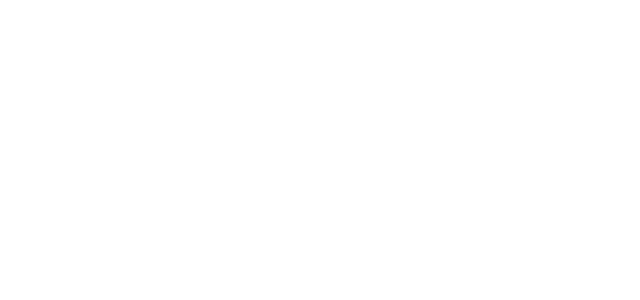
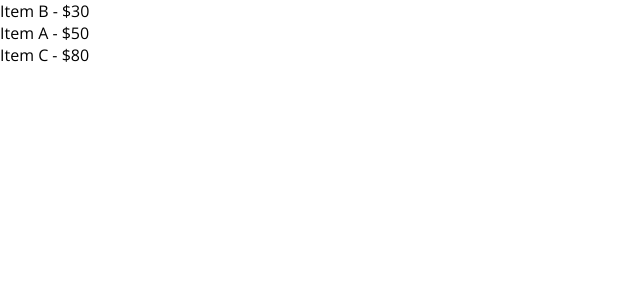
Before and after one commit to Imanda03/MacroStay, a React (Create React App) app: page /test in a window 1280 px wide. Before the commit this address had no page. Shown: the top 300 px of the page, without its empty margins (0-640 px from the left). Built offline with nearby package versions, Linux system fonts and the light colour scheme.

Commit message:
heapsort algorithm

```diff
--- a/src/App.js
+++ b/src/App.js
@@ -5,11 +5,13 @@
 import Login from "./pages/login/Login";
 import Register from "./pages/register/Register";
 import UserProfile from "./pages/userProfile/UserProfile";
+import Test from "./test/test";
 
 function App() {
   return (
     <BrowserRouter>
       <Routes>
+        <Route path="/test" element={<Test />} />
         <Route path="/" element={<Home />} />
         <Route path="/hotels" element={<List />} />
         <Route path="/hotels/:id" element={<Hotel />} />
--- a/src/components/searchItem/SearchItem.jsx
+++ b/src/components/searchItem/SearchItem.jsx
@@ -1,7 +1,57 @@
 import { Link } from "react-router-dom";
 import "./searchItem.css";
+import React, { useState, useEffect } from "react";
 
 const SearchItem = ({ item }) => {
+  const initialData = [
+    { name: "Item A", price: 50 },
+    { name: "Item B", price: 30 },
+    { name: "Item C", price: 80 },
+    // Add more items as needed
+  ];
+
+  const [data, setData] = useState(initialData);
+
+  const heapify = (arr, n, i) => {
+    let largest = i;
+    const left = 2 * i + 1;
+    const right = 2 * i + 2;
+
+    if (left < n && arr[left].price > arr[largest].price) {
+      largest = left;
+    }
+
+    if (right < n && arr[right].price > arr[largest].price) {
+      largest = right;
+    }
+
+    if (largest !== i) {
+      const temp = arr[i];
+      arr[i] = arr[largest];
+      arr[largest] = temp;
+
+      heapify(arr, n, largest);
+    }
+  };
+
+  useEffect(() => {
+    const n = data.length;
+
+    for (let i = Math.floor(n / 2) - 1; i >= 0; i--) {
+      heapify(data, n, i);
+    }
+
+    for (let i = n - 1; i >= 0; i--) {
+      const temp = data[0];
+      data[0] = data[i];
+      data[i] = temp;
+
+      heapify(data, i, 0);
+    }
+
+    setData([...data]); // Trigger a re-render
+  }, []); // Empty dependency array ensures that the effect runs only once, similar to componentDidMount
+
   return (
     <div className="searchItem">
       <img src={item.photos[0]} alt="" className="siImg" />
--- a/src/pages/list/List.jsx
+++ b/src/pages/list/List.jsx
@@ -2,7 +2,7 @@
 import Navbar from "../../components/navbar/Navbar";
 import Header from "../../components/header/Header";
 import { useLocation } from "react-router-dom";
-import { useState } from "react";
+import { useState, useEffect } from "react";
 import { format } from "date-fns";
 import { DateRange } from "react-date-range";
 import SearchItem from "../../components/searchItem/SearchItem";
@@ -22,12 +22,14 @@
       max || 99999
     }`
   );
-  // console.log(min, max);
 
   const handleClick = () => {
     reFetch();
   };
 
+  const sortedItems = [...data].sort(
+    (a, b) => a.cheapestPrice - b.cheapestPrice
+  );
   return (
     <div>
       <Navbar />
@@ -117,7 +119,7 @@
               "Loading please wait..."
             ) : (
               <>
-                {data.map((item) => (
+                {sortedItems.map((item) => (
                   <SearchItem item={item} key={item._id} />
                 ))}
               </>
--- a/src/reserve/Reserve.jsx
+++ b/src/reserve/Reserve.jsx
@@ -82,17 +82,6 @@
 
   const handleClick = async () => {
     try {
-      await Promise.all(
-        selectedRooms.map((roomId) => {
-          const res = axios.put(
-            `http://localhost:8081/api/rooms/availability/${roomId}`,
-            {
-              dates: alldates,
-            }
-          );
-          return res.data;
-        })
-      );
       try {
         const days = dates[0].endDate.getDate() - dates[0].startDate.getDate();
         const userid = users._id;
@@ -105,13 +94,25 @@
           userid: userid,
           email: user.email,
         };
+
         await axios.post(
           `http://localhost:8081/api/reserve/${userid}`,
           reserveData
         );
+        await Promise.all(
+          selectedRooms.map((roomId) => {
+            const res = axios.put(
+              `http://localhost:8081/api/rooms/availability/${roomId}`,
+              {
+                dates: alldates,
+              }
+            );
+            return res.data;
+          })
+        );
+        setOpen(false);
+        navigate("/");
       } catch (error) {}
-      setOpen(false);
-      navigate("/");
     } catch (err) {
       console.log(err);
     }
--- /dev/null
+++ b/src/test/test.jsx
@@ -0,0 +1,66 @@
+import React, { useState, useEffect } from "react";
+
+const Test = () => {
+  const initialData = [
+    { name: "Item A", price: 50 },
+    { name: "Item B", price: 30 },
+    { name: "Item C", price: 80 },
+    // Add more items as needed
+  ];
+
+  const [data, setData] = useState(initialData);
+
+  const heapify = (arr, n, i) => {
+    let largest = i;
+    const left = 2 * i + 1;
+    const right = 2 * i + 2;
+
+    if (left < n && arr[left].price > arr[largest].price) {
+      largest = left;
+    }
+
+    if (right < n && arr[right].price > arr[largest].price) {
+      largest = right;
+    }
+
+    if (largest !== i) {
+      const temp = arr[i];
+      arr[i] = arr[largest];
+      arr[largest] = temp;
+
+      heapify(arr, n, largest);
+    }
+  };
+
+  useEffect(() => {
+    const n = data.length;
+
+    for (let i = Math.floor(n / 2) - 1; i >= 0; i--) {
+      heapify(data, n, i);
+    }
+
+    for (let i = n - 1; i >= 0; i--) {
+      const temp = data[0];
+      data[0] = data[i];
+      data[i] = temp;
+
+      heapify(data, i, 0);
+    }
+
+    setData([...data]); // Trigger a re-render
+  }, []); // Empty dependency array ensures that the effect runs only once, similar to componentDidMount
+
+  return (
+    <div>
+      <ul>
+        {data.map((item, index) => (
+          <li key={index}>
+            {item.name} - ${item.price}
+          </li>
+        ))}
+      </ul>
+    </div>
+  );
+};
+
+export default Test;
```
Also changed, not shown: 1 other file (tests, documents, lock files or other folders).
